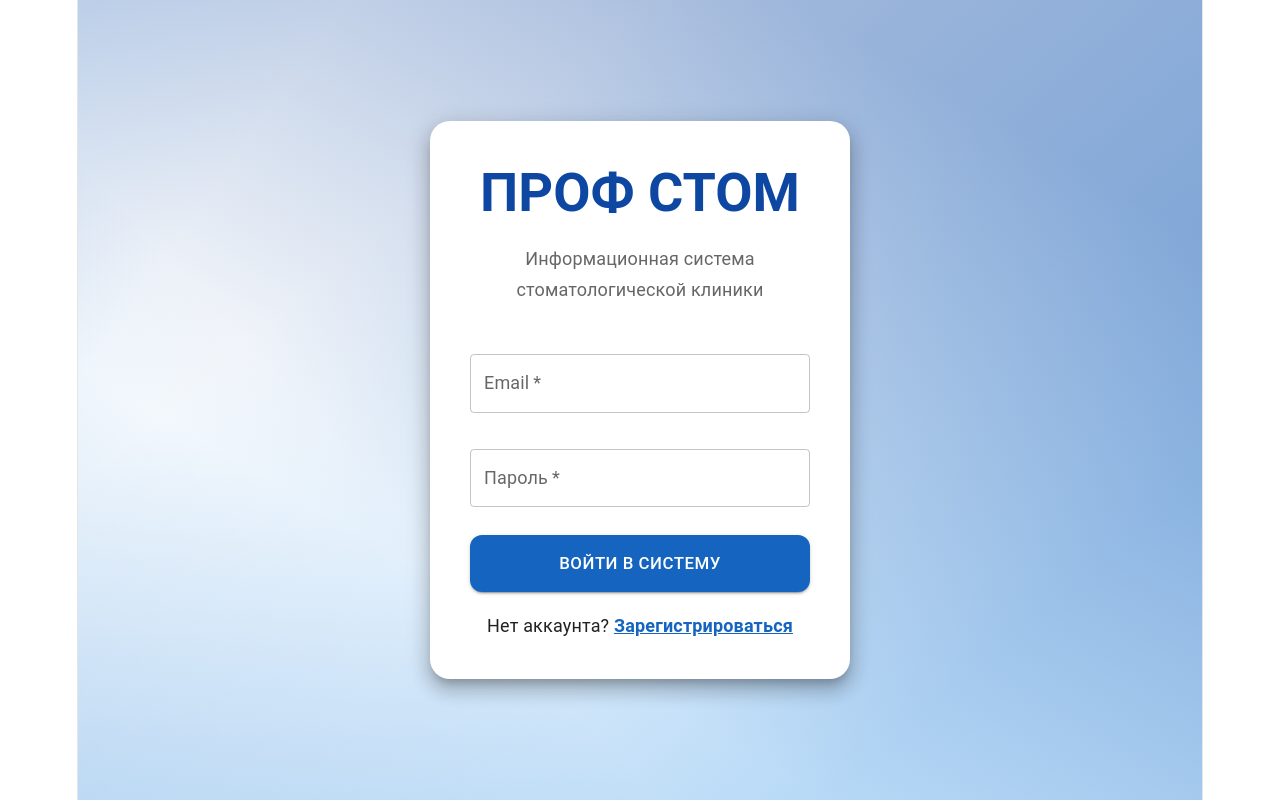
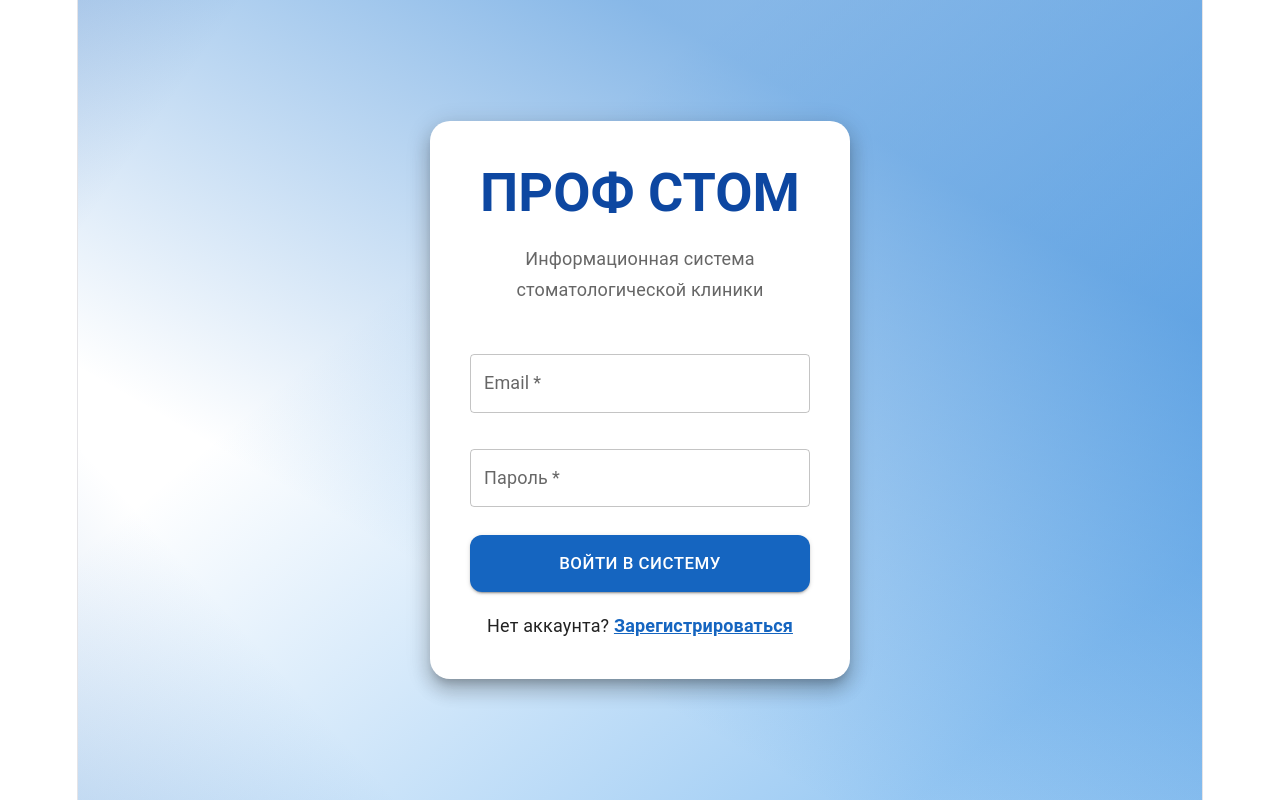
Before and after one commit to violatttion/prof-stom, a React app in the folder frontend/: page /login in a window 1280 px wide. Built offline with nearby package versions, Linux system fonts and the light colour scheme; no server answers; the HTML template or start-up script is replaced by a standard one.

Commit message:
короткий фикс

```diff
--- a/frontend/src/components/AnimatedBackground.jsx
+++ b/frontend/src/components/AnimatedBackground.jsx
@@ -10,19 +10,19 @@ const AnimatedBackground = () => {
         left: 0,
         right: 0,
         bottom: 0,
-        background: `
-          linear-gradient(125deg, rgba(21, 101, 192, 0.42) 0%, transparent 30%),
-          linear-gradient(48deg, rgba(25, 118, 210, 0.35) 15%, transparent 45%),
-          linear-gradient(210deg, rgba(13, 71, 161, 0.38) 25%, transparent 55%),
-          linear-gradient(320deg, rgba(30, 136, 229, 0.32) 35%, transparent 65%)
+        backgroundImage: `
+          linear-gradient(125deg, rgba(13, 71, 161, 0.55) 0%, transparent 28%),
+          linear-gradient(48deg, rgba(21, 101, 192, 0.48) 12%, transparent 42%),
+          linear-gradient(210deg, rgba(25, 118, 210, 0.52) 22%, transparent 50%),
+          linear-gradient(320deg, rgba(30, 136, 229, 0.45) 30%, transparent 62%)
         `,
-        backgroundSize: '180% 180%',
-        animation: 'strongShimmer 14s ease-in-out infinite',
+        backgroundSize: '170% 170%',
+        animation: 'strongShimmer 12s ease-in-out infinite',
         '@keyframes strongShimmer': {
           '0%': { backgroundPosition: '0% 0%' },
-          '25%': { backgroundPosition: '35% 45%' },
-          '50%': { backgroundPosition: '70% 20%' },
-          '75%': { backgroundPosition: '25% 65%' },
+          '25%': { backgroundPosition: '40% 35%' },
+          '50%': { backgroundPosition: '75% 15%' },
+          '75%': { backgroundPosition: '30% 60%' },
           '100%': { backgroundPosition: '0% 0%' },
         },
         zIndex: 0,
```
